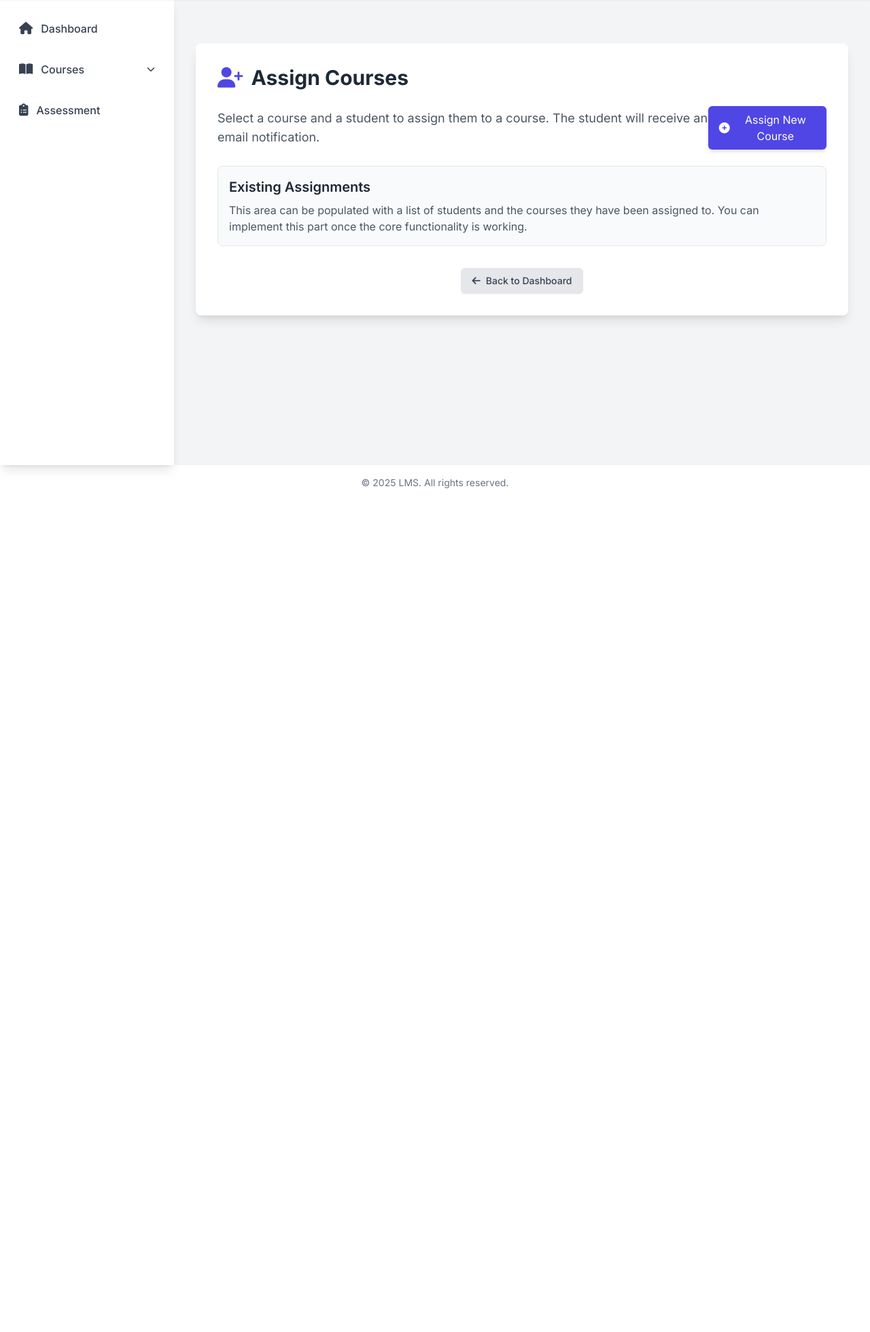
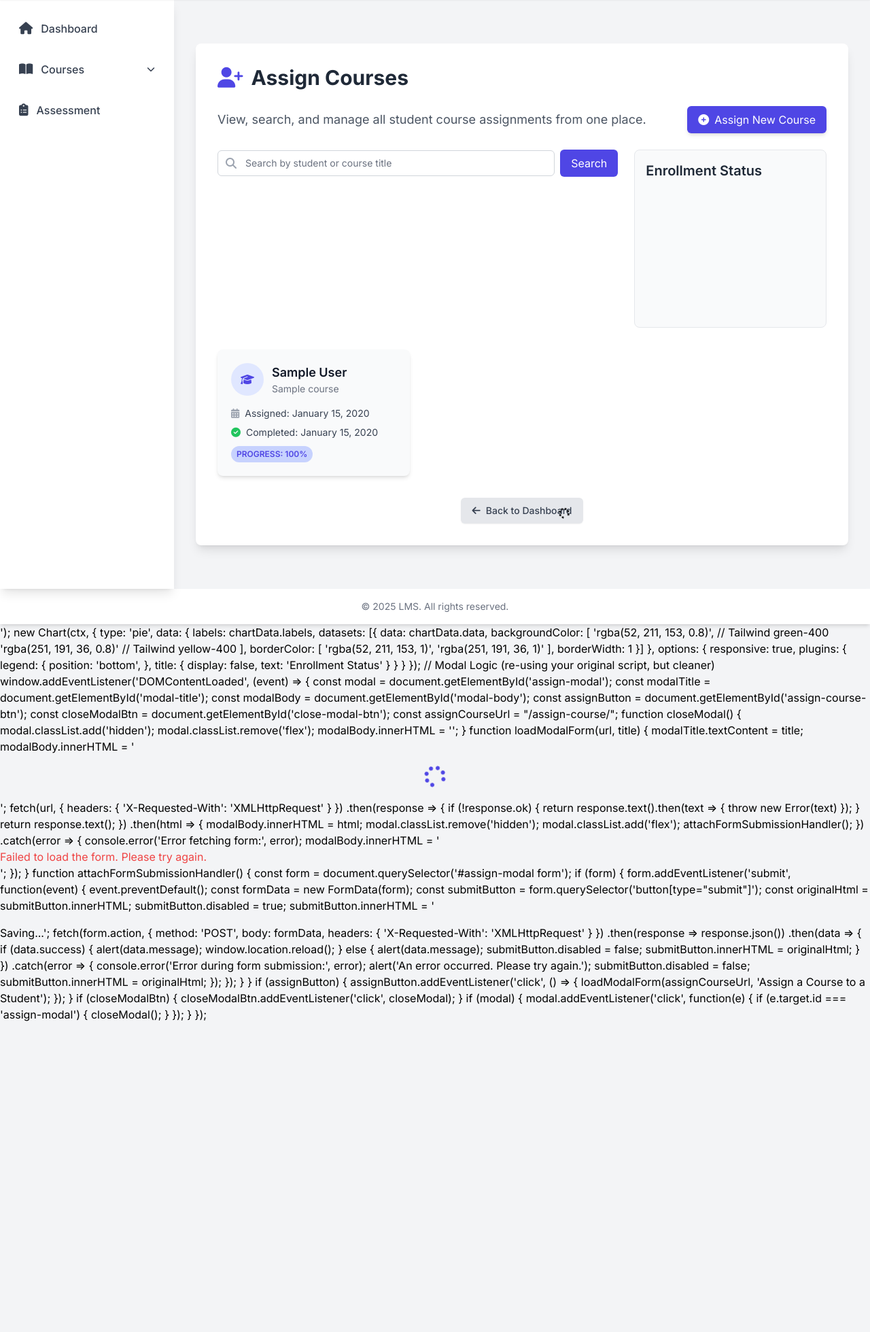
Before and after one commit to Dhamilare/LMS_v_2, a Django app: page /assign-course-page/ in a window 1280 px wide. Shown: the part 64-2023 px from the top of the page at 68% size. Before the commit the page ends 782 px from the top, so only its background shows below. Run offline with Django 5.2, Linux system fonts and the light colour scheme; a user stored in the database is signed in; tables that the repository leaves empty hold one stand-in row (values such as "Sample post"); some libraries are stand-ins or nearby versions.

Commit message:
implemented course assignment to students

```diff
--- a/lmsApp/templates/instructor/course_assign.html
+++ b/lmsApp/templates/instructor/course_assign.html
@@ -11,20 +11,111 @@
     </h2>
 
     <div class="mb-6 flex flex-col sm:flex-row justify-between items-start sm:items-center space-y-3 sm:space-y-0">
-        <p class="text-gray-600 text-base sm:text-lg">Select a course and a student to assign them to a course. The student will receive an email notification.</p>
+        <p class="text-gray-600 text-base sm:text-lg">View, search, and manage all student course assignments from one place.</p>
         <button id="assign-course-btn"
                 class="bg-indigo-600 text-white py-2 px-4 rounded-md hover:bg-indigo-700 transition duration-300 flex items-center shadow-md hover:shadow-lg">
             <i class="fas fa-plus-circle mr-2"></i> Assign New Course
         </button>
     </div>
 
-    <!-- This section would dynamically list existing assignments. -->
-    <div class="p-4 bg-gray-50 rounded-lg border border-gray-200">
-        <h3 class="text-xl font-semibold text-gray-800 mb-2">Existing Assignments</h3>
-        <p class="text-gray-600">
-            This area can be populated with a list of students and the courses they have been assigned to. You can implement this part once the core functionality is working.
-        </p>
+    <!-- Search and Statistics Section -->
+    <div class="grid grid-cols-1 md:grid-cols-3 gap-6 mb-8">
+        <!-- Search Bar -->
+        <div class="col-span-1 md:col-span-2">
+            <form method="GET" action="." class="flex items-center space-x-2">
+                <div class="relative flex-grow">
+                    <div class="absolute inset-y-0 left-0 pl-3 flex items-center pointer-events-none">
+                        <i class="fas fa-search text-gray-400"></i>
                     </div>
+                    <input type="search" name="q" value="{{ search_query }}"
+                           class="block w-full pl-10 pr-3 py-2 border border-gray-300 rounded-md leading-5 bg-white placeholder-gray-500 focus:outline-none focus:ring-indigo-500 focus:border-indigo-500 transition duration-150 ease-in-out sm:text-sm"
+                           placeholder="Search by student or course title">
+                </div>
+                <button type="submit"
+                        class="bg-indigo-600 text-white py-2 px-4 rounded-md hover:bg-indigo-700 transition duration-300">
+                    Search
+                </button>
+            </form>
+        </div>
+
+        <!-- Pie Chart -->
+        <div class="col-span-1 p-4 bg-gray-50 rounded-lg border border-gray-200">
+            <h3 class="text-xl font-semibold text-gray-800 mb-2">Enrollment Status</h3>
+            <div class="w-full h-48 flex items-center justify-center">
+                <canvas id="enrollment-chart"></canvas>
+            </div>
+        </div>
+    </div>
+
+    <!-- Enrollment Cards -->
+    <div class="grid grid-cols-1 md:grid-cols-2 lg:grid-cols-3 gap-6">
+        {% for enrollment in page_obj %}
+        <div class="bg-gray-50 rounded-lg shadow-md hover:shadow-lg transition duration-300 overflow-hidden">
+            <div class="p-5">
+                <div class="flex items-center space-x-3 mb-2">
+                    <div class="flex-shrink-0 w-12 h-12 bg-indigo-100 text-indigo-600 rounded-full flex items-center justify-center">
+                        <i class="fas fa-graduation-cap"></i>
+                    </div>
+                    <div>
+                        <h4 class="text-lg font-semibold text-gray-900">{{ enrollment.student.get_full_name|default:enrollment.student.username }}</h4>
+                        <p class="text-sm text-gray-500">{{ enrollment.course.title }}</p>
+                    </div>
+                </div>
+                <div class="mt-4 space-y-2">
+                    <div class="flex items-center text-sm text-gray-700">
+                        <i class="fas fa-calendar-alt text-gray-400 mr-2"></i>
+                        <span>Assigned: {{ enrollment.enrolled_at|date:"F d, Y" }}</span>
+                    </div>
+                    <div class="flex items-center text-sm text-gray-700">
+                        {% if enrollment.completed %}
+                            <i class="fas fa-check-circle text-green-500 mr-2"></i>
+                            <span>Completed: {{ enrollment.completed_at|date:"F d, Y" }}</span>
+                        {% else %}
+                            <i class="fas fa-spinner fa-spin text-yellow-500 mr-2"></i>
+                            <span>Status: In Progress</span>
+                        {% endif %}
+                    </div>
+                    <div class="mt-4">
+                        <span class="text-xs font-semibold inline-block py-1 px-2 uppercase rounded-full text-indigo-600 bg-indigo-200">
+                            Progress: {{ enrollment.progress_percentage }}%
+                        </span>
+                    </div>
+                </div>
+            </div>
+        </div>
+        {% empty %}
+        <div class="col-span-1 md:col-span-2 lg:col-span-3 text-center py-10">
+            <p class="text-gray-500 text-lg">No assignments found matching your criteria.</p>
+        </div>
+        {% endfor %}
+    </div>
+
+    <!-- Pagination -->
+    {% if page_obj.has_other_pages %}
+    <nav class="mt-8 flex justify-center items-center space-x-2">
+        {% if page_obj.has_previous %}
+            <a href="?page=1&q={{ search_query }}" class="relative inline-flex items-center px-4 py-2 border border-gray-300 text-sm font-medium rounded-md text-gray-700 bg-white hover:bg-gray-50">
+                &laquo; First
+            </a>
+            <a href="?page={{ page_obj.previous_page_number }}&q={{ search_query }}" class="relative inline-flex items-center px-4 py-2 border border-gray-300 text-sm font-medium rounded-md text-gray-700 bg-white hover:bg-gray-50">
+                &lsaquo; Previous
+            </a>
+        {% endif %}
+
+        <span class="text-sm text-gray-700">
+            Page {{ page_obj.number }} of {{ page_obj.paginator.num_pages }}.
+        </span>
+
+        {% if page_obj.has_next %}
+            <a href="?page={{ page_obj.next_page_number }}&q={{ search_query }}" class="relative inline-flex items-center px-4 py-2 border border-gray-300 text-sm font-medium rounded-md text-gray-700 bg-white hover:bg-gray-50">
+                Next &rsaquo;
+            </a>
+            <a href="?page={{ page_obj.paginator.num_pages }}&q={{ search_query }}" class="relative inline-flex items-center px-4 py-2 border border-gray-300 text-sm font-medium rounded-md text-gray-700 bg-white hover:bg-gray-50">
+                Last &raquo;
+            </a>
+        {% endif %}
+    </nav>
+    {% endif %}
 
     <div class="mt-8 text-center">
         <a href="{% url 'dashboard' %}" class="inline-flex items-center px-4 py-2 border border-transparent text-sm font-medium rounded-md shadow-sm text-gray-700 bg-gray-200 hover:bg-gray-300 focus:outline-none focus:ring-2 focus:ring-offset-2 focus:ring-gray-500">
@@ -52,10 +143,45 @@
 
 {% block extra_scripts %}
 {{ block.super }}
+<script src="https://cdn.jsdelivr.net/npm/chart.js@3.7.1/dist/chart.min.js"></script>
 <script>
-    // Wait for the DOM to be fully loaded before running the script
+    // Pie Chart Logic
+    const ctx = document.getElementById('enrollment-chart').getContext('2d');
+    const chartData = JSON.parse('{{ chart_data|json_script:"chart_data" }}');
+
+    new Chart(ctx, {
+        type: 'pie',
+        data: {
+            labels: chartData.labels,
+            datasets: [{
+                data: chartData.data,
+                backgroundColor: [
+                    'rgba(52, 211, 153, 0.8)', // Tailwind green-400
+                    'rgba(251, 191, 36, 0.8)'  // Tailwind yellow-400
+                ],
+                borderColor: [
+                    'rgba(52, 211, 153, 1)',
+                    'rgba(251, 191, 36, 1)'
+                ],
+                borderWidth: 1
+            }]
+        },
+        options: {
+            responsive: true,
+            plugins: {
+                legend: {
+                    position: 'bottom',
+                },
+                title: {
+                    display: false,
+                    text: 'Enrollment Status'
+                }
+            }
+        }
+    });
+
+    // Modal Logic (re-using your original script, but cleaner)
     window.addEventListener('DOMContentLoaded', (event) => {
-        // Get modal elements
         const modal = document.getElementById('assign-modal');
         const modalTitle = document.getElementById('modal-title');
         const modalBody = document.getElementById('modal-body');
@@ -63,19 +189,15 @@
         const closeModalBtn = document.getElementById('close-modal-btn');
         const assignCourseUrl = "{% url 'assign_course' %}";
 
-        // Function to close the main modal
         function closeModal() {
-            if (modal) {
             modal.classList.add('hidden');
             modal.classList.remove('flex');
-                modalBody.innerHTML = ''; // Clear content on close
-            }
+            modalBody.innerHTML = '';
         }
 
-        // Function to load a form into the main modal via AJAX
         function loadModalForm(url, title) {
-            if (modalTitle) modalTitle.textContent = title;
-            if (modalBody) modalBody.innerHTML = '<div class="text-center py-4"><i class="fas fa-spinner fa-spin text-indigo-600 fa-2x"></i></div>';
+            modalTitle.textContent = title;
+            modalBody.innerHTML = '<div class="text-center py-4"><i class="fas fa-spinner fa-spin text-indigo-600 fa-2x"></i></div>';
 
             fetch(url, {
                 headers: { 'X-Requested-With': 'XMLHttpRequest' }
@@ -87,20 +209,17 @@
                 return response.text();
             })
             .then(html => {
-                if (modalBody) modalBody.innerHTML = html;
-                if (modal) {
+                modalBody.innerHTML = html;
                 modal.classList.remove('hidden');
                 modal.classList.add('flex');
-                }
                 attachFormSubmissionHandler();
             })
             .catch(error => {
                 console.error('Error fetching form:', error);
-                if (modalBody) modalBody.innerHTML = '<p class="text-red-500">Failed to load the form. Please try again.</p>';
+                modalBody.innerHTML = '<p class="text-red-500">Failed to load the form. Please try again.</p>';
             });
         }
 
-        // Function to handle the AJAX form submission
         function attachFormSubmissionHandler() {
             const form = document.querySelector('#assign-modal form');
             if (form) {
@@ -109,52 +228,37 @@
 
                     const formData = new FormData(form);
                     const submitButton = form.querySelector('button[type="submit"]');
+                    const originalHtml = submitButton.innerHTML;
 
-                    if (submitButton) {
                     submitButton.disabled = true;
                     submitButton.innerHTML = '<i class="fas fa-spinner fa-spin mr-2"></i> Saving...';
-                    }
 
                     fetch(form.action, {
                         method: 'POST',
                         body: formData,
                         headers: { 'X-Requested-With': 'XMLHttpRequest' }
                     })
-                    .then(response => {
-                        if (!response.ok) {
-                            return response.json().then(data => { throw new Error(data.message || 'Server error occurred.') });
-                        }
-                        return response.json();
-                    })
+                    .then(response => response.json())
                     .then(data => {
                         if (data.success) {
-                            // Success: The course was assigned.
-                            // NOTE: Using a custom alert since window.alert() is not ideal in a modern app
-                            // You can replace this with a toast notification or custom modal.
                             alert(data.message);
                             window.location.reload();
                         } else {
-                            // Failure: Validation errors or other issues.
                             alert(data.message);
-                            if (submitButton) {
                             submitButton.disabled = false;
-                                submitButton.innerHTML = '<i class="fas fa-save mr-2"></i> Assign Course';
-                            }
+                            submitButton.innerHTML = originalHtml;
                         }
                     })
                     .catch(error => {
                         console.error('Error during form submission:', error);
                         alert('An error occurred. Please try again.');
-                        if (submitButton) {
                         submitButton.disabled = false;
-                            submitButton.innerHTML = '<i class="fas fa-save mr-2"></i> Assign Course';
-                        }
+                        submitButton.innerHTML = originalHtml;
                     });
                 });
             }
         }
 
-        // Event listeners for opening and closing the modal
         if (assignButton) {
             assignButton.addEventListener('click', () => {
                 loadModalForm(assignCourseUrl, 'Assign a Course to a Student');
@@ -165,7 +269,6 @@
             closeModalBtn.addEventListener('click', closeModal);
         }
 
-        // Event listener to close the modal when clicking outside
         if (modal) {
             modal.addEventListener('click', function(e) {
                 if (e.target.id === 'assign-modal') {
--- a/lmsApp/views.py
+++ b/lmsApp/views.py
@@ -1924,9 +1924,43 @@ def assign_course_to_student_view(request):
 @user_passes_test(is_instructor)
 def assign_course_page_view(request):
     """
-    Renders the main page for assigning courses.
-    """
-    return render(request, 'instructor/course_assign.html')
+    Renders the main page for assigning courses with a list of all enrollments.
+    Includes search, pagination, and a pie chart for statistics.
+    """
+    # Start with all enrollments, pre-fetching related objects for performance
+    all_enrollments = Enrollment.objects.all().select_related('student', 'course').order_by('-enrolled_at')
+
+    search_query = request.GET.get('q', '')
+    if search_query:
+        all_enrollments = all_enrollments.filter(
+            Q(student__first_name__icontains=search_query) |
+            Q(student__last_name__icontains=search_query) |
+            Q(student__username__icontains=search_query) |
+            Q(course__title__icontains=search_query)
+        )
+
+    # Calculate statistics for the pie chart
+    total_enrollments = all_enrollments.count()
+    completed_count = all_enrollments.filter(completed=True).count()
+    in_progress_count = total_enrollments - completed_count
+
+    chart_data = {
+        'labels': ['Completed', 'In-Progress'],
+        'data': [completed_count, in_progress_count],
+    }
+
+    # Set up pagination
+    paginator = Paginator(all_enrollments, 9)  # Show 9 enrollments per page
+    page_number = request.GET.get('page')
+    page_obj = paginator.get_page(page_number)
+
+    context = {
+        'page_obj': page_obj,
+        'search_query': search_query,
+        'chart_data': chart_data,
+        'form': AssignCourseForm(),
+    }
+    return render(request, 'instructor/course_assign.html', context)
 
 
 @user_passes_test(is_admin)
```
Lines whose indentation alone changed are shown as unchanged.
